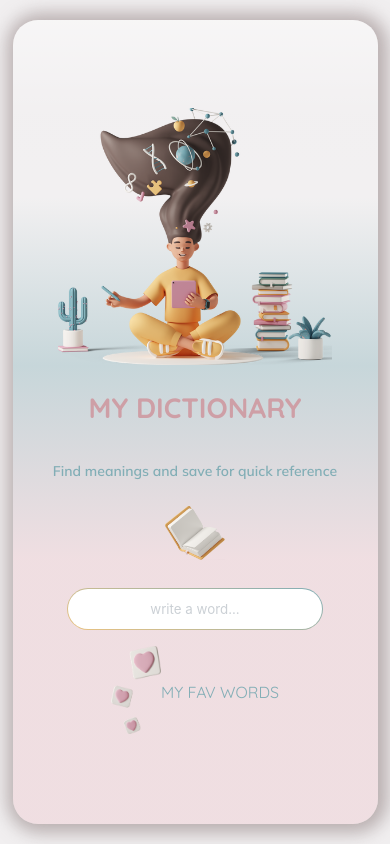
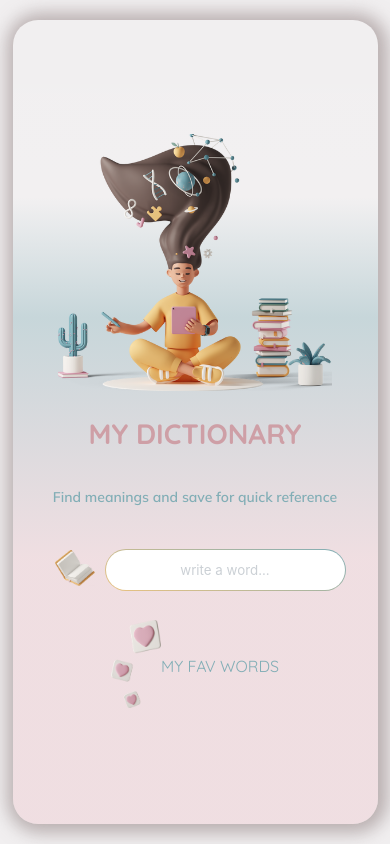
Before and after one commit to sueherrera30/sue-dictionary, a React (Create React App) app: page / in a window 390 px wide. Built offline with nearby package versions, Linux system fonts and the light colour scheme.

Commit message:
Feat: create new view and router

```diff
--- a/package.json
+++ b/package.json
@@ -8,6 +8,7 @@
     "@testing-library/user-event": "^13.5.0",
     "react": "^18.1.0",
     "react-dom": "^18.1.0",
+    "react-router-dom": "^6.3.0",
     "react-scripts": "5.0.1",
     "web-vitals": "^2.1.4"
   },
--- a/src/App.js
+++ b/src/App.js
@@ -1,9 +1,18 @@
+import { BrowserRouter, Routes, Route } from 'react-router-dom';
+
 import Home from './pages/Home';
+import Favorites from './pages/Favorites';
+
 
 function App() {
   return (
     <div className="App">
-      <Home />
+      <BrowserRouter>
+        <Routes>
+          <Route path="/" element={<Home />} />
+          <Route path="/favorites" element={<Favorites />} />
+        </Routes>
+      </BrowserRouter>
     </div>
   );
 }
--- a/src/components/Input.jsx
+++ b/src/components/Input.jsx
@@ -7,12 +7,12 @@ const Input = () => {
             <div className={styles.imageContainer}>
                 <img src={book} alt="main" className={styles.image}/>
             </div>
-            <p>
+            <div>
                 <span className={styles.input}>
                     <input type="text" placeholder="write a word..." />
                     <span></span>
                 </span>
-            </p>
+            </div>
         </div>
     )
 }
--- a/src/components/SavedWords.jsx
+++ b/src/components/SavedWords.jsx
@@ -1,9 +1,11 @@
+import { useNavigate } from "react-router-dom";
+
 import styles from './styles/savedWords.module.css';
 import hearts from '../assets/favs.png';
 const SavedWords = () => {
-    console.log('waiting for logic of saved things');
+    let navigate = useNavigate();
     return (
-        <div className={styles.savedContainer}>
+        <div className={styles.savedContainer} onClick={() => navigate('/favorites')}>
             <div className={styles.imageContainer}>
                 <img src={hearts} alt="main" className={styles.image}/>
             </div>
--- a/src/components/styles/input.module.css
+++ b/src/components/styles/input.module.css
@@ -62,7 +62,14 @@ input {
 
 @media (max-width: 425px) {
     .mainContainer {
-       flex-direction: column;
        align-items: center;
+       margin: 20px 0px;
+    }
+    .imageContainer {
+        width: 40px;
+    }
+    input {
+        color: #2e3750;
+        min-width: 170px;
     }
   }
--- /dev/null
+++ b/src/pages/Favorites.jsx
@@ -0,0 +1,14 @@
+import React from "react";
+
+// import styles from './styles/home.module.css';
+
+const Favorites = () => {
+    console.log("hola favorites")
+    return (
+        <section>
+         favorites!!!!
+        </section>
+    )
+};
+
+export default Favorites;
--- a/src/pages/styles/home.module.css
+++ b/src/pages/styles/home.module.css
@@ -18,10 +18,10 @@
     flex-direction: column;
     margin: 20px 0px;
     background: #f1eff0;
-    background: linear-gradient(0deg, rgba(238,203,209,0.4640449929971989) 33%, rgba(130,174,182,0.38001137955182074) 57%, rgba(255,255,255,0.0746892507002801) 78%, rgba(255,255,255,0.04667804621848737) 88%, rgba(255,255,255,0.4276304271708683) 100%);
     box-shadow: 2px 1px 17px 8px rgba(135,117,117,0.52);
 -webkit-box-shadow: 2px 1px 17px 8px rgba(135,117,117,0.52);
 -moz-box-shadow: 2px 1px 17px 8px rgba(135,117,117,0.52);
+background: linear-gradient(0deg, rgba(238,203,209,0.4640449929971989) 33%, rgba(130,174,182,0.38001137955182074) 63%, rgba(255,255,255,0.0746892507002801) 78%, rgba(255,255,255,0.04667804621848737) 88%, rgba(255,255,255,0) 100%);
 }
 .imageContainer {
     width: 300px;
```
Also changed, not shown: 1 other file (tests, documents, lock files or other folders).
